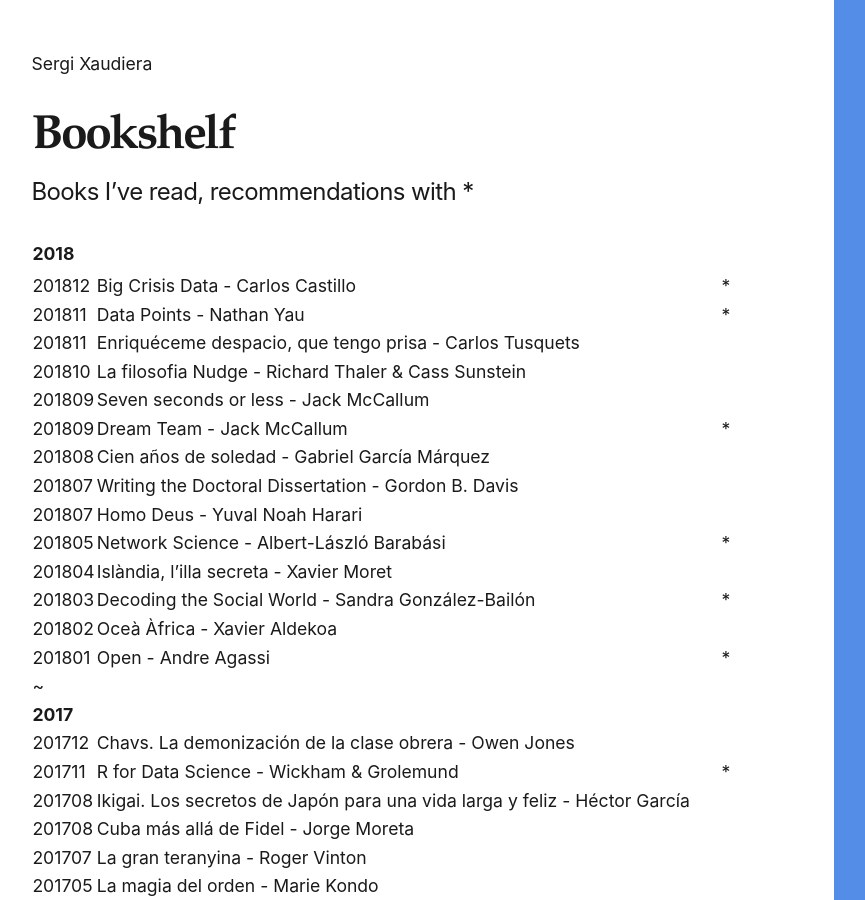
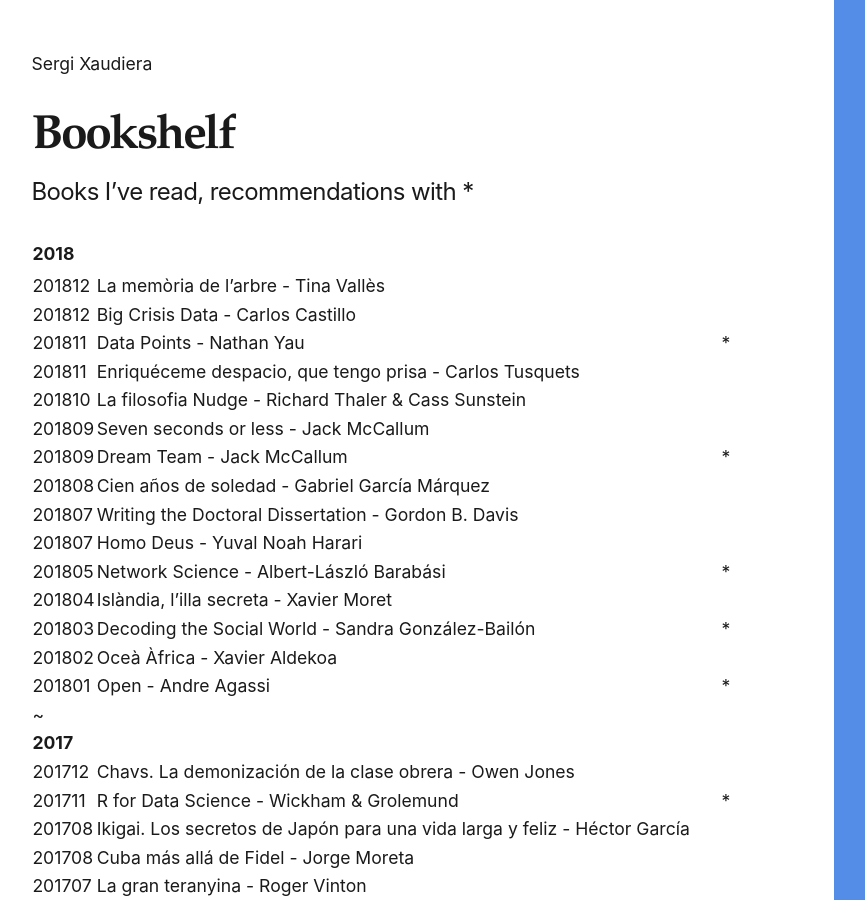
Before and after one commit to sergixaudiera/sergixaudiera.github.io, a Jekyll site: the page built from library.md, in a window 1280 px wide and 900 px high. Shown: the whole window, without its empty margins (71-936 px from the left). Built offline with Jekyll 4.4.1, drawn with Linux system fonts in a browser that asks for light colours.

Commit message:
+ La memòria de l'arbre

```diff
--- a/library.md
+++ b/library.md
@@ -9,7 +9,8 @@ permalink: /library/
 
 |**2018** | | |
 | :---- | ------| ---: |
-| 201812 | Big Crisis Data - Carlos Castillo|*|
+| 201812 | La memòria de l'arbre - Tina Vallès|
+| 201812 | Big Crisis Data - Carlos Castillo|
 | 201811 | Data Points - Nathan Yau|*|
 | 201811 | Enriquéceme despacio, que tengo prisa - Carlos Tusquets|
 | 201810 | La filosofia Nudge - Richard Thaler & Cass Sunstein|
```
